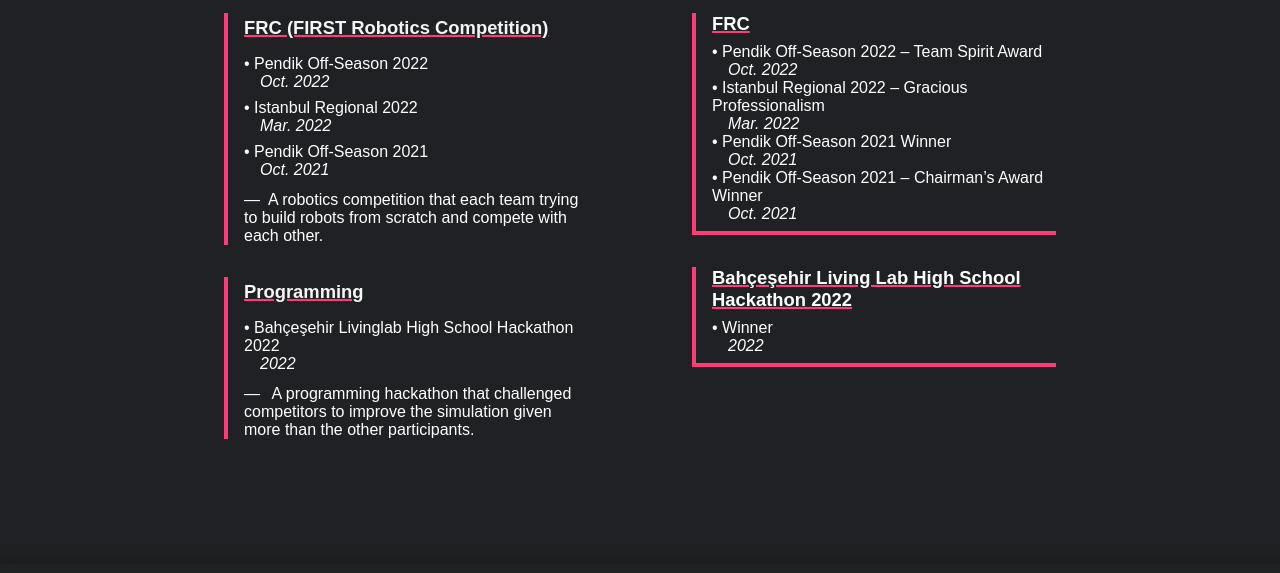
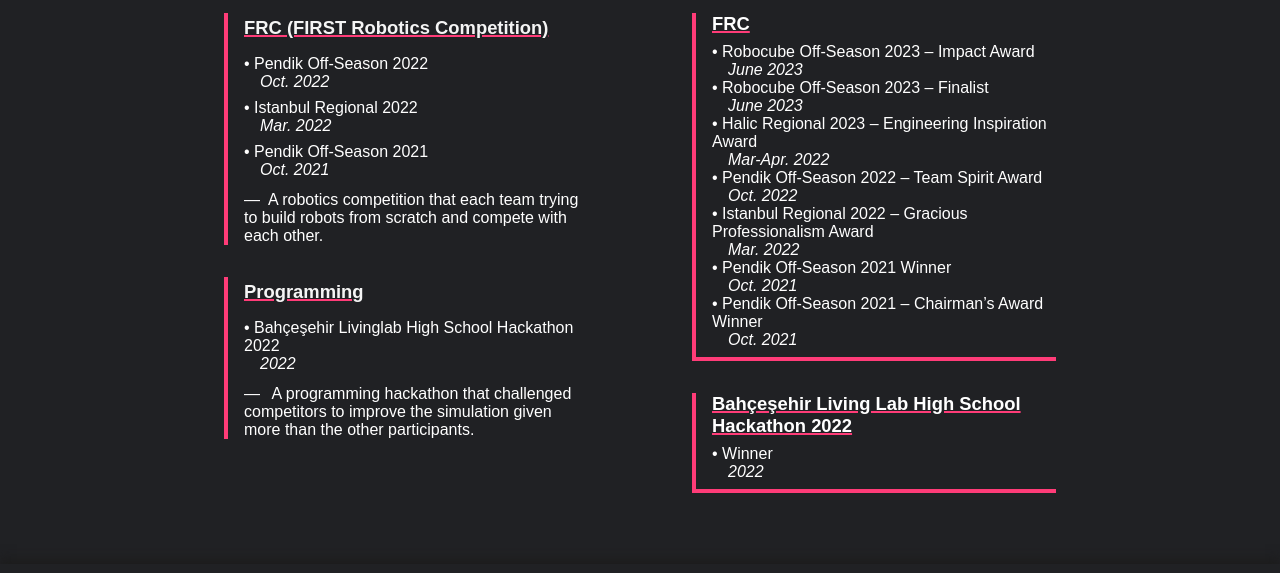
Before and after one commit to dsaylikoglu/dsaylikoglu.github.io, a plain HTML site: page competitions.html in a window 1280 px wide. Shown: the part 145-718 px from the top of the page. Drawn offline with Linux system fonts and the light colour scheme.

Commit message:
quick fixxx

```diff
--- a/competitions.html
+++ b/competitions.html
@@ -84,11 +84,27 @@
 						<div class="award-main-title">FRC</div>
 						<div class="each-awards">
 							<div class="each-award">
+								<span>&bull; Robocube Off-Season 2023 – Impact Award</span><br />
+								&emsp;<em class="award-date">June 2023</em>
+							</div>
+							<div class="each-award">
+								<span>&bull; Robocube Off-Season 2023 – Finalist</span><br />
+								&emsp;<em class="award-date">June 2023</em>
+							</div>
+							<div class="each-award">
+								<span
+									>&bull; Halic Regional 2023 – Engineering Inspiration Award</span
+								><br />
+								&emsp;<em class="award-date">Mar-Apr. 2022</em>
+							</div>
+							<div class="each-award">
 								<span>&bull; Pendik Off-Season 2022 – Team Spirit Award</span><br />
 								&emsp;<em class="award-date">Oct. 2022</em>
 							</div>
 							<div class="each-award">
-								<span>&bull; Istanbul Regional 2022 – Gracious Professionalism</span
+								<span
+									>&bull; Istanbul Regional 2022 – Gracious Professionalism
+									Award</span
 								><br />
 								&emsp;<em class="award-date">Mar. 2022</em>
 							</div>
```
Also changed, not shown: contact.html (+1 -1 lines).
